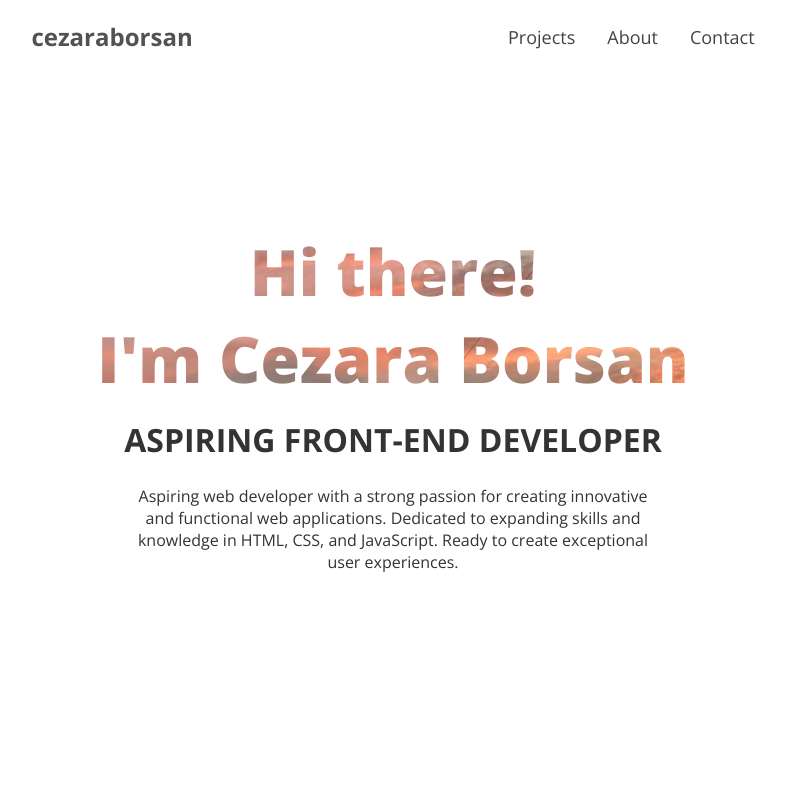
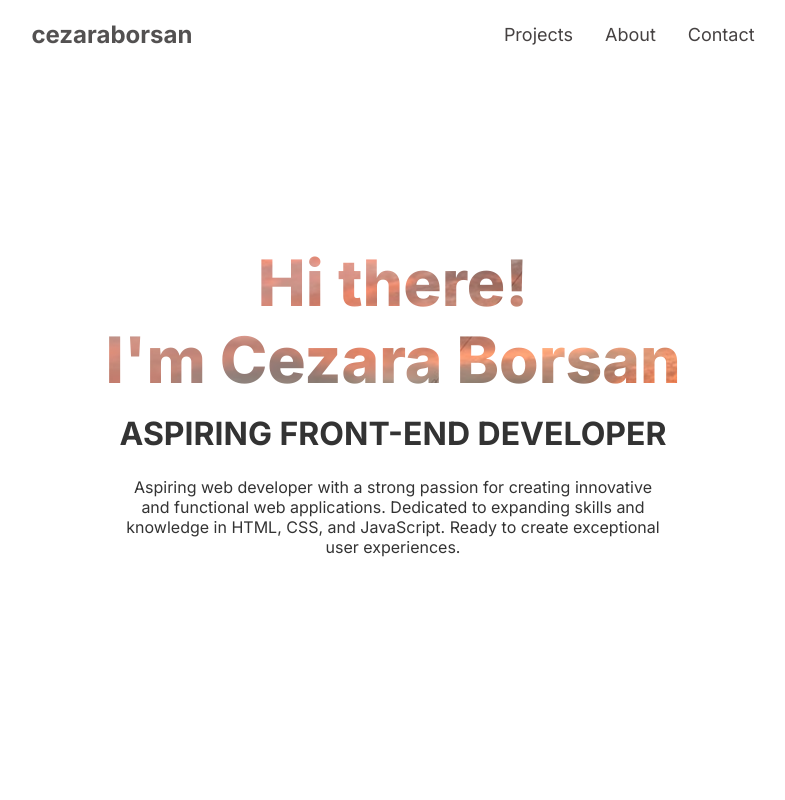
Before and after one commit to cezaraborsan/portfolio-react, a React (Create React App) app: page / in a window 1280 px wide. Shown: the top 800 px of the page, without its empty margins (247-1032 px from the left). Built offline with nearby package versions, Linux system fonts and the light colour scheme.

Commit message:
CV update

```diff
--- a/src/components/Aboutme.js
+++ b/src/components/Aboutme.js
@@ -39,7 +39,7 @@
           className="primary_btn"
           target="_blank"
           rel="noopener noreferrer"
-          href="/CV_Cezara_Borsan.pdf"
+          href="/cv-cezaraborsan-1"
         >
           Resume
         </a>
--- a/src/index.css
+++ b/src/index.css
@@ -1,5 +1,4 @@
-@import url("https://fonts.googleapis.com/css2?family=DM+Sans:wght@400;500;600;700;800;900&display=swap");
-@import url("https://fonts.googleapis.com/css2?family=Open+Sans:wght@400;500;600;700;800&display=swap");
+@import url("https://fonts.googleapis.com/css2?family=Inter:wght@400;500;600;700;800&display=swap");
 
 html {
   scroll-behavior: smooth;
@@ -13,7 +12,7 @@
 }
 
 body {
-  font-family: "Open Sans", sans-serif;
+  font-family: "Inter", sans-serif;
   font-size: 1rem;
   transition: 0.3s all;
   color: #333333;
@@ -31,7 +30,7 @@
 }
 
 h1 {
-  font-family: "Open Sans", sans-serif;
+  font-family: "Inter", sans-serif;
   font-size: 4rem;
   font-weight: 800;
   color: rgba(225, 225, 225, 0.01);
```
Also changed, not shown: 2 other files (tests, documents, lock files or other folders).
